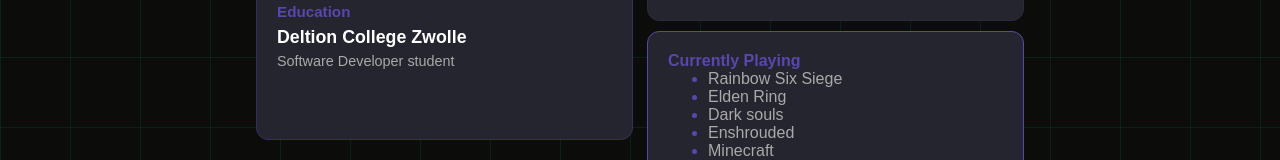
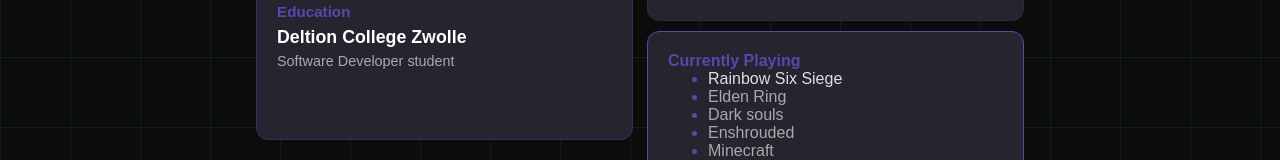
Before and after one commit to itzmitto/portfolioproject, a React (Vite) app: page /AboutMe in a window 1280 px wide. In both pictures the pointer is over the item "Rainbow Six Siege". Shown: the part 433-593 px from the top of the page. Built offline with nearby package versions, Linux system fonts and the light colour scheme.

Commit message:
265ste commit

```diff
--- a/src/pages/AboutMe.css
+++ b/src/pages/AboutMe.css
@@ -101,6 +101,13 @@
         color: #5947ae;
     }
 
+    li {
+        transition: color 0.3s ease;
+    }
+
+    li:hover {
+        color: #dedee6;
+    }
 
 }
 
```
Also changed, not shown: src/pages/Contact.css (line endings or trailing spaces), src/pages/Contact.tsx (line endings or trailing spaces), src/pages/Projects.css (line endings or trailing spaces), src/pages/Projects.tsx (line endings or trailing spaces).
